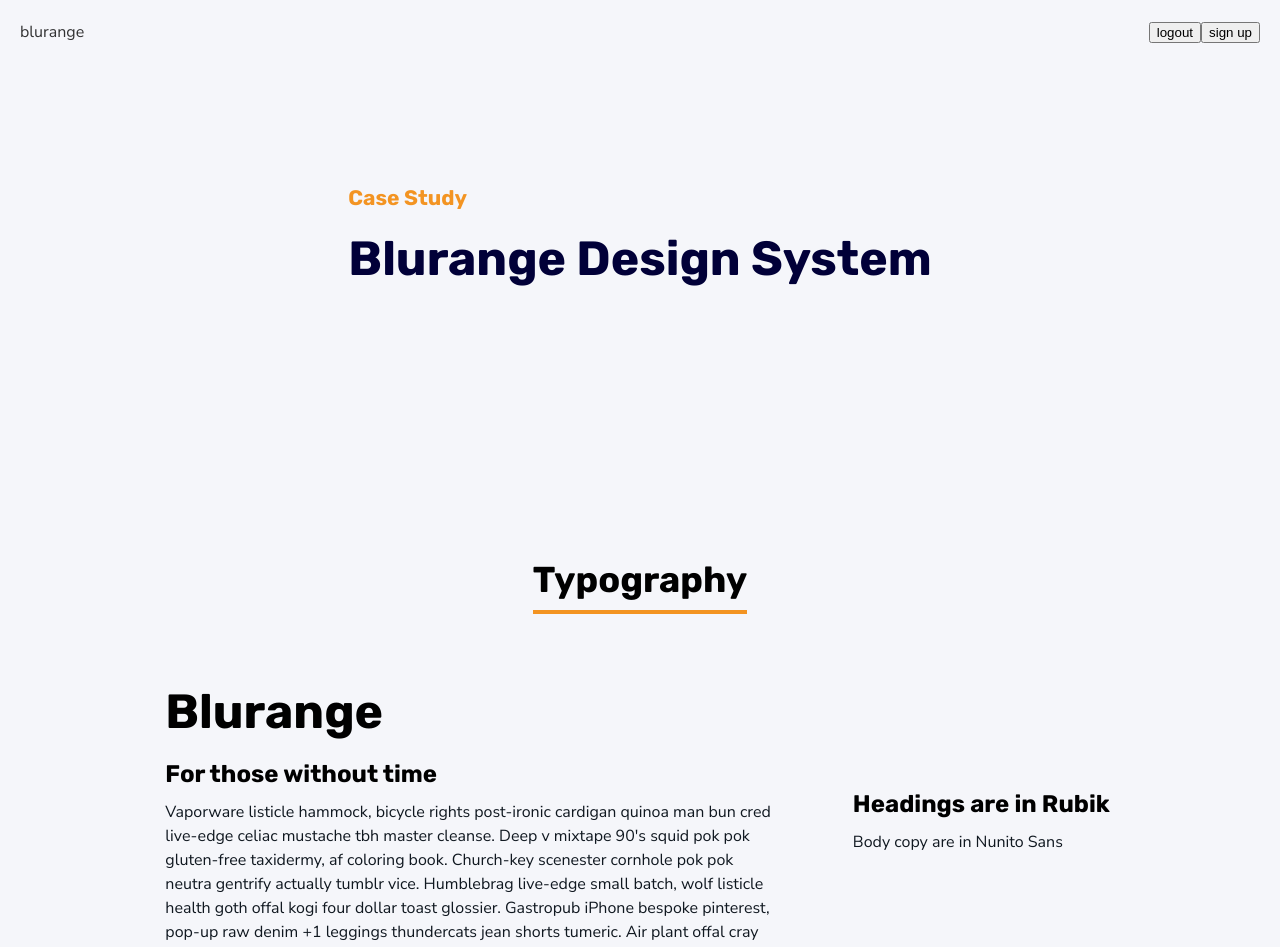
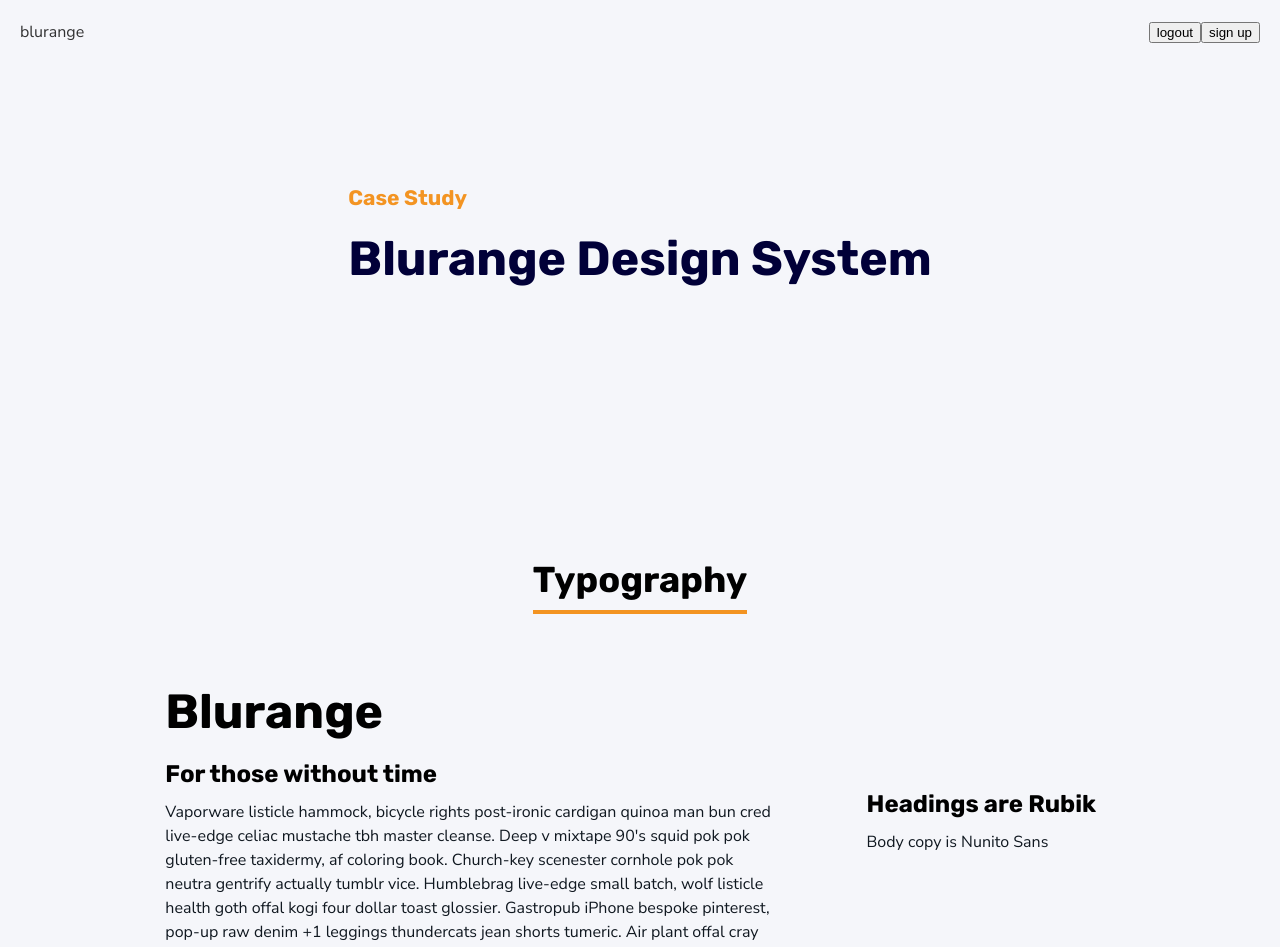
Before and after one commit to Lhnozaki/blurange, a React (Create React App) app: page / in a window 1280 px wide. Shown: the top 947 px of the page. Built offline with nearby package versions, Linux system fonts and the light colour scheme.

Commit message:
fixes typo

```diff
--- a/src/Components/DesignSystem/DesignSystem.jsx
+++ b/src/Components/DesignSystem/DesignSystem.jsx
@@ -19,8 +19,8 @@ export default function DesignSystem() {
                         <p>Vaporware listicle hammock, bicycle rights post-ironic cardigan quinoa man bun cred live-edge celiac mustache tbh master cleanse. Deep v mixtape 90's squid pok pok gluten-free taxidermy, af coloring book. Church-key scenester cornhole pok pok neutra gentrify actually tumblr vice. Humblebrag live-edge small batch, wolf listicle health goth offal kogi four dollar toast glossier. Gastropub iPhone bespoke pinterest, pop-up raw denim +1 leggings thundercats jean shorts tumeric. Air plant offal cray freegan +1 everyday carry.</p>
                     </div>
                     <div className={styles.typeInfo}>
-                        <h3>Headings are in Rubik</h3>
-                        <p>Body copy are in Nunito Sans</p>
+                        <h3>Headings are Rubik</h3>
+                        <p>Body copy is Nunito Sans</p>
                     </div>
                 </div>
 
```
